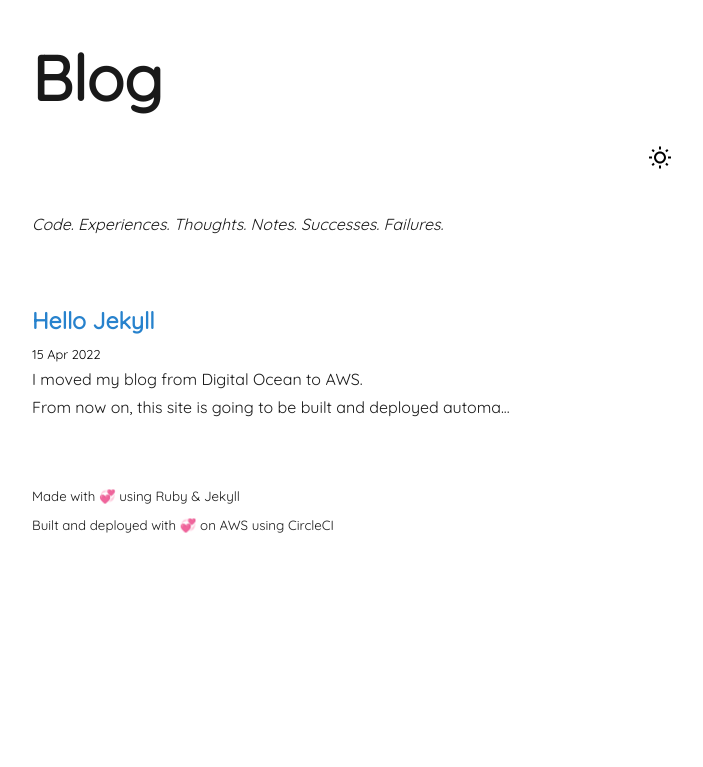
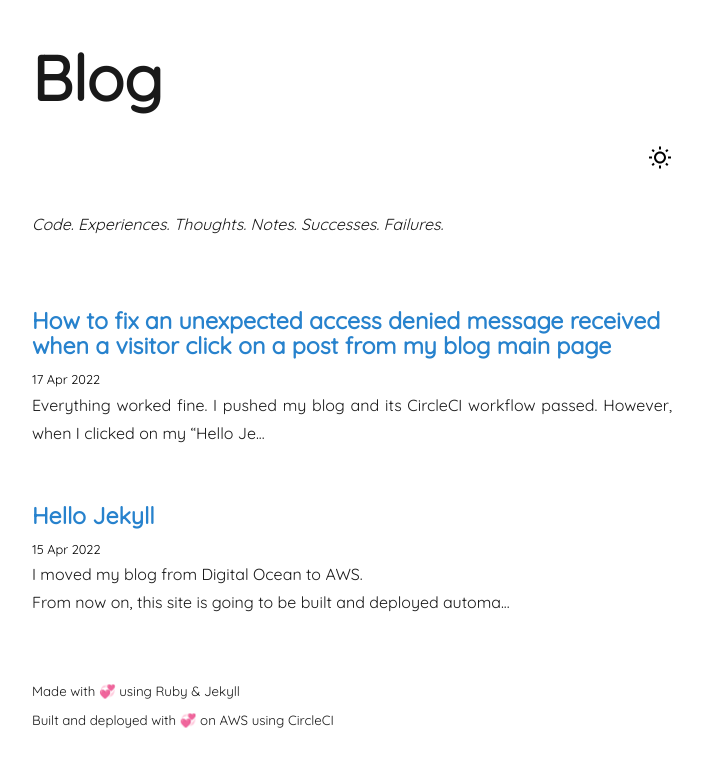
Before and after one commit to immontilla/blog.immontilla.dev, a Jekyll site: the page built from index.md, in a window 1280 px wide. Shown: the top 767 px of the page, without its empty margins (288-991 px from the left). Built offline with Jekyll 4.4.1, drawn with Linux system fonts in a browser that asks for light colours; emoji names are drawn with the system emoji font.

Commit message:
A post about fixing an access denied message due to expose an S3 static website from Cloudfront

```diff
--- a/_includes/head.html
+++ b/_includes/head.html
@@ -2,6 +2,7 @@
   <meta charset="UTF-8" />
   <meta name="viewport" content="width=device-width, initial-scale=1.0" />
   <title>{{site.title}} | {{page.title}}</title>
+  <link rel="shortcut icon" href="{{site.baseurl}}/assets/img/favicon.ico">
   {%seo%}
   <script src="{{site.baseurl}}/assets/js/dmode.js"></script>
   <link rel="stylesheet" href="{{site.baseurl}}/assets/css/style.css" />
--- /dev/null
+++ b/_posts/2022-04-17-note-cloudfront-s3-access-denied.md
@@ -0,0 +1,17 @@
+---
+layout: post
+title: How to fix an unexpected access denied message received when a visitor click on a post from my blog main page
+date: 2022-04-17
+---
+
+Everything worked fine. I pushed my blog and its CircleCI workflow passed. However, when I clicked on my "Hello Jekyll" post from my blog main page, and I got an AWS access denied message. Why?
+
+I checked my S3 bucket files and I found the /posts/2022/04/15/hello-jekyll/index.html file as expected. Then, I appended index.html in the browser and I could see my post.
+
+So, visiting https://blog.immontilla.dev/posts/2022/04/15/hello-jekyll/ raised an access denied message whereas visiting https://blog.immontilla.dev/posts/2022/04/15/hello-jekyll/index.html rendered the post.
+
+Digging online, I found the reasons and the trick to fix this issue or, should I say bug?, explained by Steve Papa in <a target="_blank" alt="Specifying a default root object for static website subdirectories on AWS Cloudfront " href="https://stevepapa.com/how-to-specify-a-default-root-object-for-static-website-subdirectories-on-aws-cloudfront/">https://stevepapa.com/how-to-specify-a-default-root-object-for-static-website-subdirectories-on-aws-cloudfront/</a>.
+
+The reason is a malfunction when an AWS S3 static website is exposed online from an AWS Cloudfront distribution. Regardless you set index.html as the default root object on both AWS services, no index.html is served unless it is requested explicitly.
+
+The trick is _Instead of setting the source from the bucket shown in the dropdown list, you’ll need to grab the static web hosting endpoint for that resource from its S3 settings page and pop it in manually_.
--- a/assets/css/style.css
+++ b/assets/css/style.css
@@ -18,6 +18,7 @@ html {
 }
 
 body p {
+  text-align: justify;
   font-size: 16px;
   line-height: 28px;
   color: rgba(0, 0, 0, 0.9);
```
Also changed, not shown: README.md, assets/img/favicon.ico (added).
